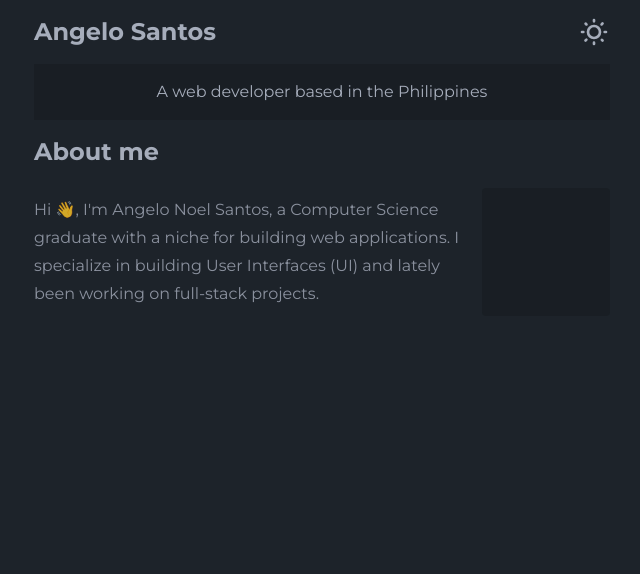
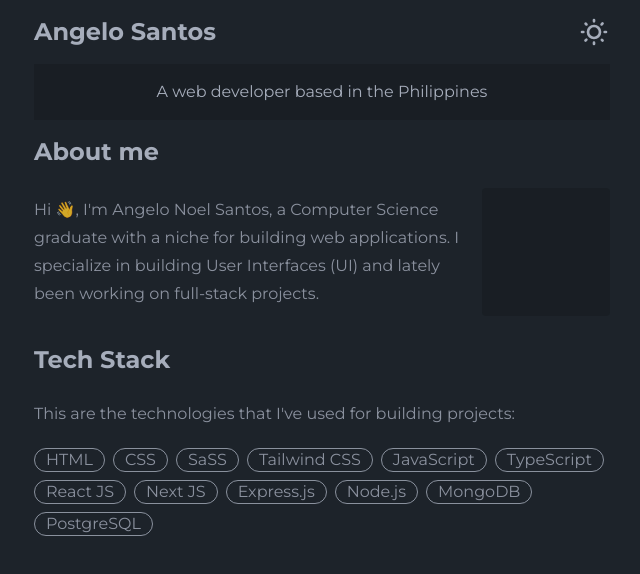
Before and after one commit to Sanjero20/portfolio, a Next.js app: page / in a window 1280 px wide. Shown: the top 574 px of the page, without its empty margins (318-958 px from the left). Built offline with nearby package versions, Linux system fonts and the light colour scheme.

Commit message:
feat: add tech skills section

```diff
--- /dev/null
+++ b/src/app/(home)/TechSkills.tsx
@@ -0,0 +1,25 @@
+import { TECHNICAL_SKILLS } from "@/data/skills";
+
+const TechnicalSkills = () => {
+  return (
+    <section className="prose">
+      <h2>Tech Stack</h2>
+      <p>
+        This are the technologies that I&apos;ve used for building projects:
+      </p>
+
+      <div className="not-prose flex w-full flex-wrap gap-2">
+        {TECHNICAL_SKILLS.map((skill, index) => (
+          <div
+            key={index}
+            className="badge badge-outline badge-lg cursor-pointer hover:bg-neutral hover:text-white"
+          >
+            {skill}
+          </div>
+        ))}
+      </div>
+    </section>
+  );
+};
+
+export default TechnicalSkills;
--- a/src/app/(home)/page.tsx
+++ b/src/app/(home)/page.tsx
@@ -1,4 +1,5 @@
 import About from "./About";
+import TechnicalSkills from "./TechSkills";
 
 export default function Home() {
   return (
@@ -14,6 +15,7 @@ export default function Home() {
 
       {/*  */}
       <About />
+      <TechnicalSkills />
     </div>
   );
 }
--- /dev/null
+++ b/src/data/skills.ts
@@ -0,0 +1,14 @@
+export const TECHNICAL_SKILLS = [
+  "HTML",
+  "CSS",
+  "SaSS",
+  "Tailwind CSS",
+  "JavaScript",
+  "TypeScript",
+  "React JS",
+  "Next JS",
+  "Express.js",
+  "Node.js",
+  "MongoDB",
+  "PostgreSQL",
+];
```
